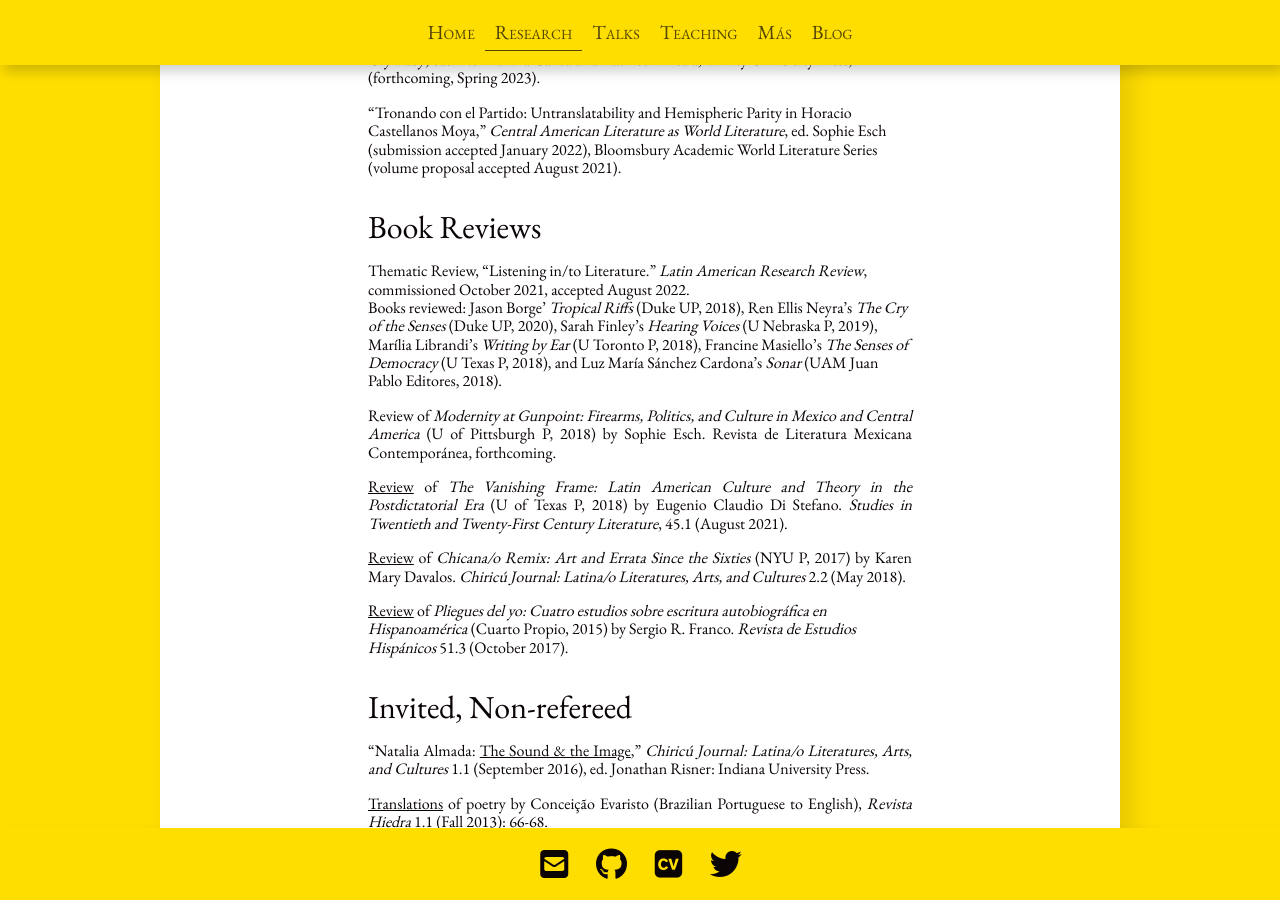
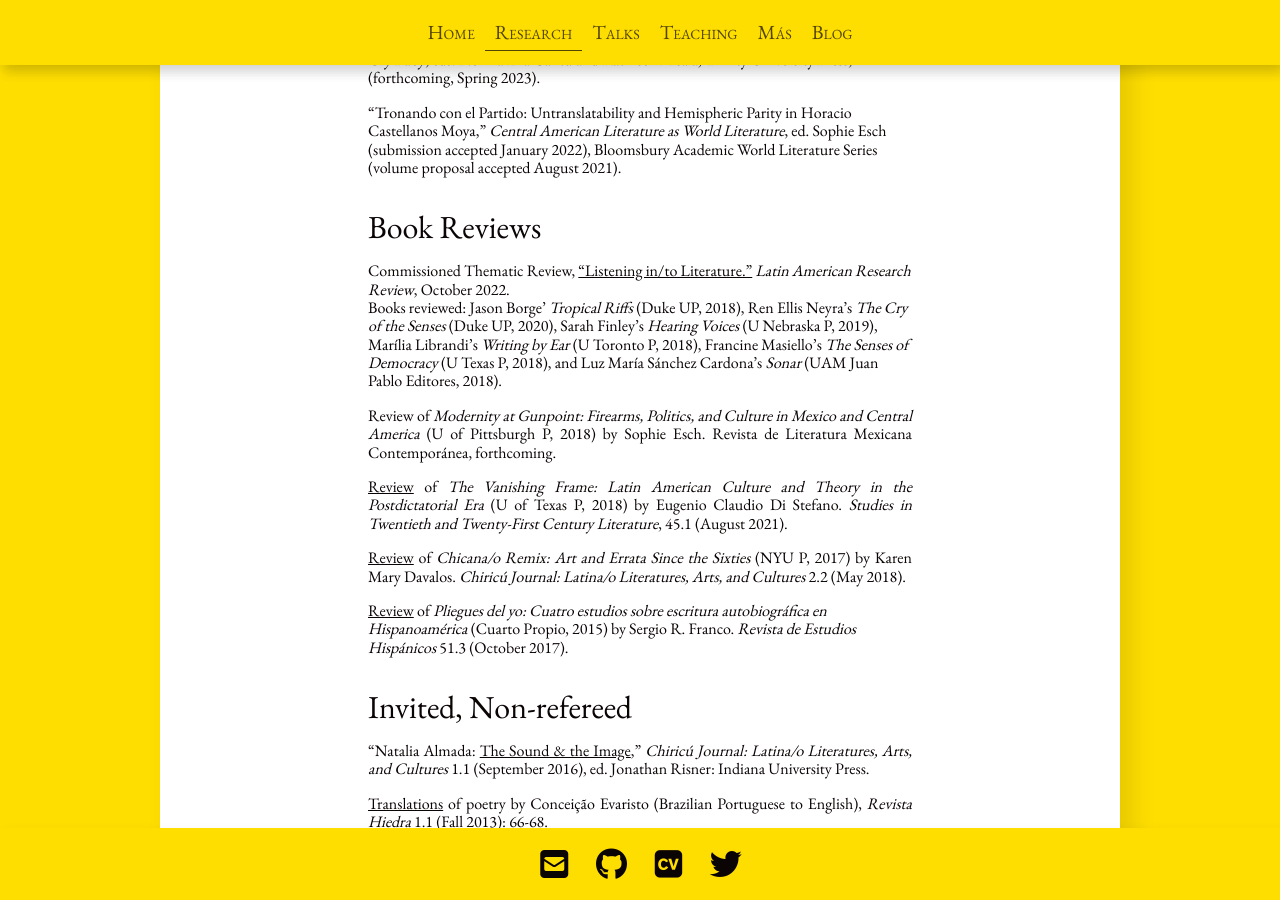
Before and after one commit to dajmcdon/tamara-site, a Jekyll site: the page built from research.md, in a window 1280 px wide and 900 px high, scrolled down 2233 px. Built offline with Jekyll 4.4.1, drawn with Linux system fonts in a browser that asks for light colours; nearby versions of some CDN libraries; some web fonts are replaced.

Commit message:
link to LARR review

```diff
--- a/research.md
+++ b/research.md
@@ -38,7 +38,7 @@ I am working on a second book project, tentatively titled _Sounds of the Capital
 
 
 ## Book Reviews
-* Thematic Review, “Listening in/to Literature.” _Latin American Research Review_, commissioned October 2021, accepted August 2022.
+* Commissioned Thematic Review, [“Listening in/to Literature.”](https://www.cambridge.org/core/journals/latin-american-research-review/article/listening-into-literature/3B7E952C19B878BA13708732F44B7242) _Latin American Research Review_, October 2022.
 Books reviewed: Jason Borge' _Tropical Riffs_ (Duke UP, 2018), Ren Ellis Neyra's _The Cry of the Senses_ (Duke UP, 2020), Sarah Finley's _Hearing Voices_ (U Nebraska P, 2019), Marília Librandi's _Writing by Ear_ (U Toronto P, 2018), Francine Masiello's _The Senses of Democracy_ (U Texas P, 2018), and Luz María Sánchez Cardona's _Sonar_ (UAM Juan Pablo Editores, 2018).
 * Review of _Modernity at Gunpoint: Firearms, Politics, and Culture in Mexico and Central America_ (U of Pittsburgh P, 2018) by Sophie Esch. Revista de Literatura Mexicana Contemporánea, forthcoming.
 
```
